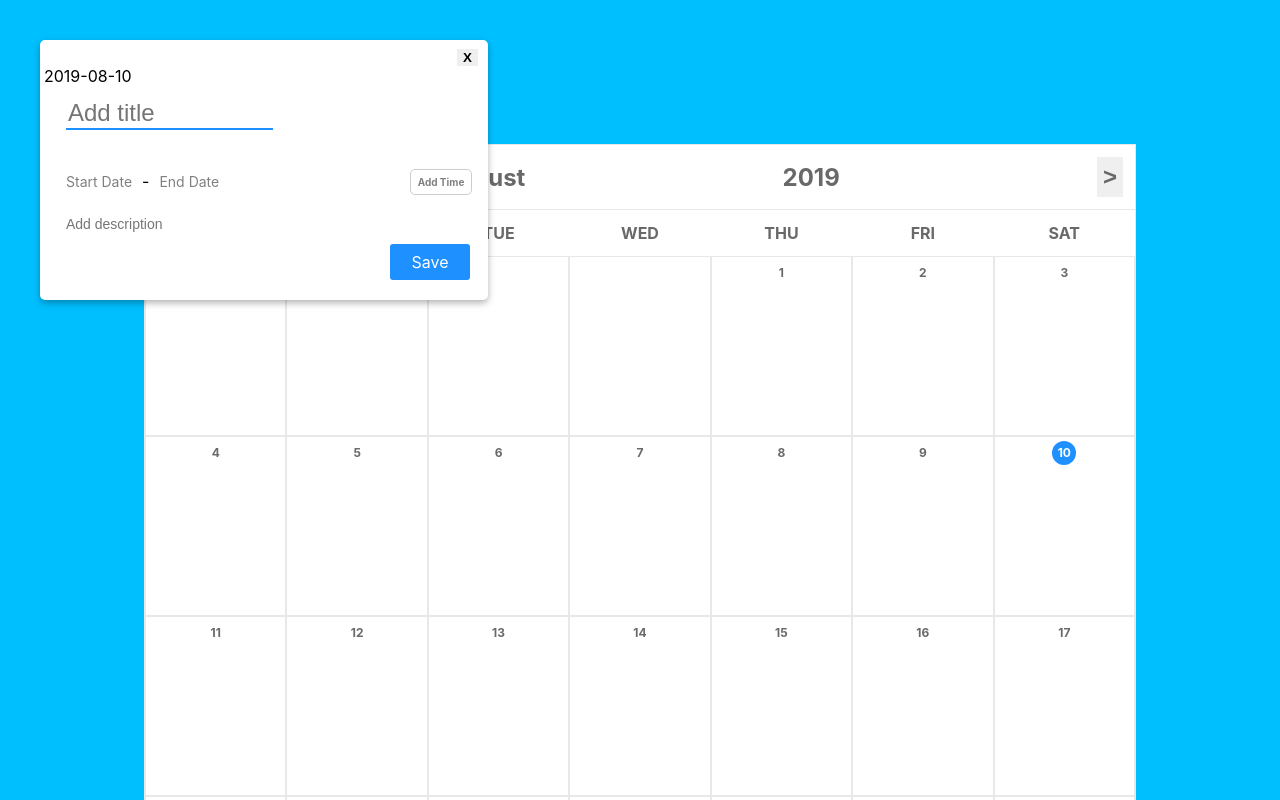
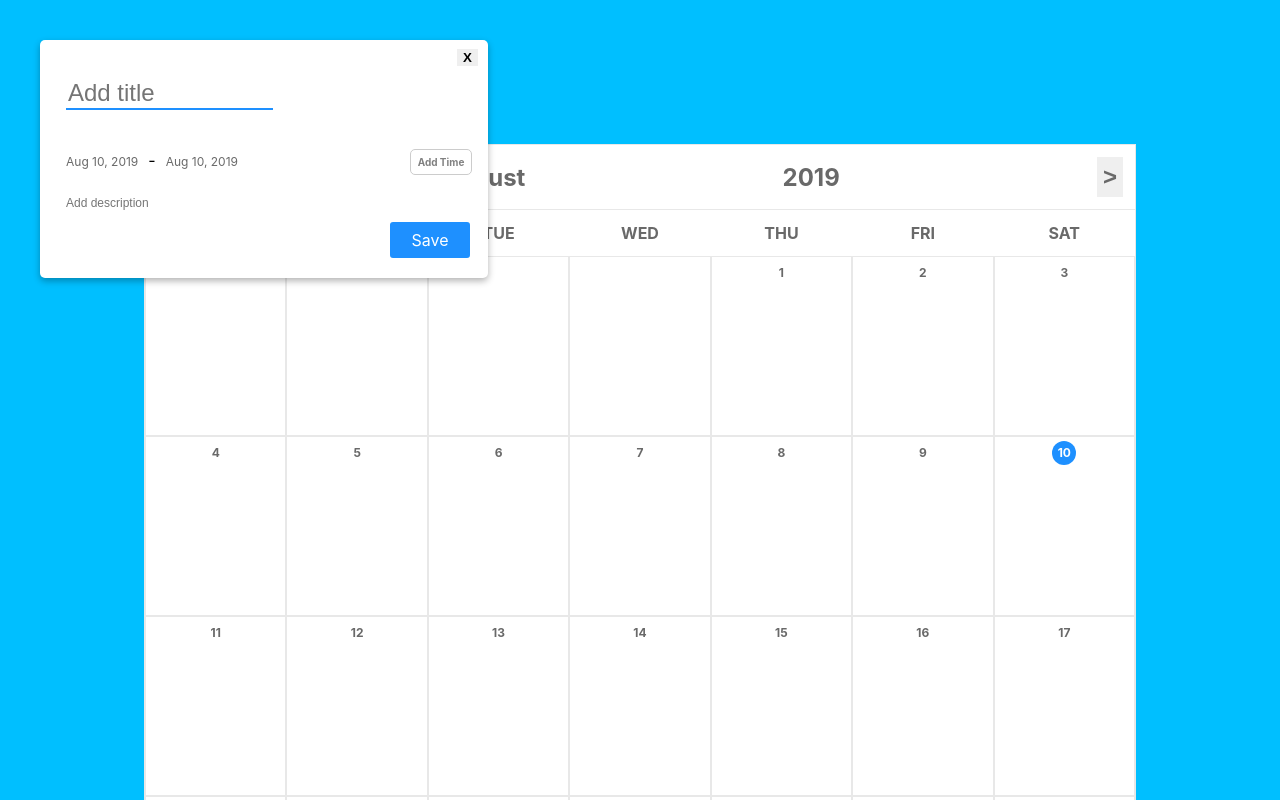
Before and after one commit to panama24/calendar, a React (Create React App) app: page / in a window 1280 px wide. Both pictures are taken after a click on the element "10". Shown: the top 800 px of the page. Built offline with nearby package versions, Linux system fonts and the light colour scheme.

Commit message:
displays start and end times

```diff
--- a/src/App.js
+++ b/src/App.js
@@ -65,8 +65,7 @@ function App() {
         numberOfDaysInMonth={numberOfDaysInMonth}
       />
       <Modal isShowing={isShowing} hide={toggle}>
-        {selectedDay}
-        <Form />
+        <Form selectedDay={selectedDay} />
       </Modal>
     </AppContainer>
   );
--- a/src/components/calendar/index.js
+++ b/src/components/calendar/index.js
@@ -35,7 +35,7 @@ const Weeks = ({ date, handleDayClick, numberOfDaysInMonth, startIdx }) => {
       {weeksArray.map((week, weekIdx) => (
         <Week key={weekIdx}>
           {week.map((day, dayIdx) => (
-            <Day key={dayIdx} onClick={() => handleDayClick(day)}>
+            <Day key={dayIdx} onClick={() => {day ? handleDayClick(day) : console.log('can I do this?')}}>
               {day && <Number today={date.date() === day && moment().isSame(date, 'month')}>{day}</Number>}
             </Day>
           ))}
--- a/src/components/form/index.js
+++ b/src/components/form/index.js
@@ -1,4 +1,5 @@
-import React from 'react';
+import React, { useEffect, useState } from 'react';
+import moment from 'moment';
 
 import {
   AddTimeButton,
@@ -13,7 +14,22 @@ import {
   TitleWrapper,
 } from './styles';
 
-const Form = () => (
+const Form = ({ selectedDay }) => {
+  const [startTime, setStartTime] = useState('');
+  const [endTime, setEndTime] = useState('');
+  const formattedDate = moment(selectedDay).format('MMM DD, YYYY');
+
+  const handleTimeSelect = () => {
+    const now = moment();
+    const remainder = 30 - (now.minute() % 30);
+    const nearestStartTime = now.add(remainder, 'minutes').format('h:mma');
+    const nearestEndTime = now.add(remainder, 'minutes').add(1, 'hour').format('h:mma');
+
+    setStartTime(nearestStartTime);
+    setEndTime(nearestEndTime);
+  }
+
+  return (
     <FormWrapper>
       <form>
         <TitleWrapper>
@@ -26,10 +42,16 @@ const Form = () => (
         <div>
           <AddTimeWrapper>
             <div>
-            <Text>Start Date</Text>-
-            <Text>End Date</Text>
+              <Text>{formattedDate}</Text>-
+              {!!startTime && (
+                <>
+                  <Text>{startTime}</Text>-
+                  <Text>{endTime}</Text>
+                </>
+              )}
+              <Text>{formattedDate}</Text>
             </div>
-          <AddTimeButton type="submit">Add Time</AddTimeButton>
+            <AddTimeButton type="button" onClick={() => handleTimeSelect()}>Add Time</AddTimeButton>
           </AddTimeWrapper>
           <DescriptionWrapper>
             <Description
@@ -45,5 +67,6 @@ const Form = () => (
       </form>
     </FormWrapper>
   );
+};
 
 export default Form;
--- a/src/components/form/styles.js
+++ b/src/components/form/styles.js
@@ -8,9 +8,9 @@ const AddTimeWrapper = styled.div`
 
 const Text = styled.span`
   line-height: 32px;
-  font-size: 14px;
+  font-size: 12px;
   padding: 10px;
-  color: grey;
+  color: #696969;
 
   &:hover {
     background: #eee;
@@ -44,7 +44,7 @@ const DescriptionWrapper = styled.div`
 
 const Description = styled(Title)`
   border: none;
-  font-size: 14px;
+  font-size: 12px;
   width: 50%;
   padding: 10px;
   margin-bottom: 0;
@@ -81,7 +81,6 @@ const AddTimeButton = styled(Button)`
   color: grey;
   border: 1px solid #ccc;
   background: white;
-  margin-left: 104px;
   padding: 0.5rem 0;
 
   &:hover {
```
Lines whose indentation alone changed are shown as unchanged.
